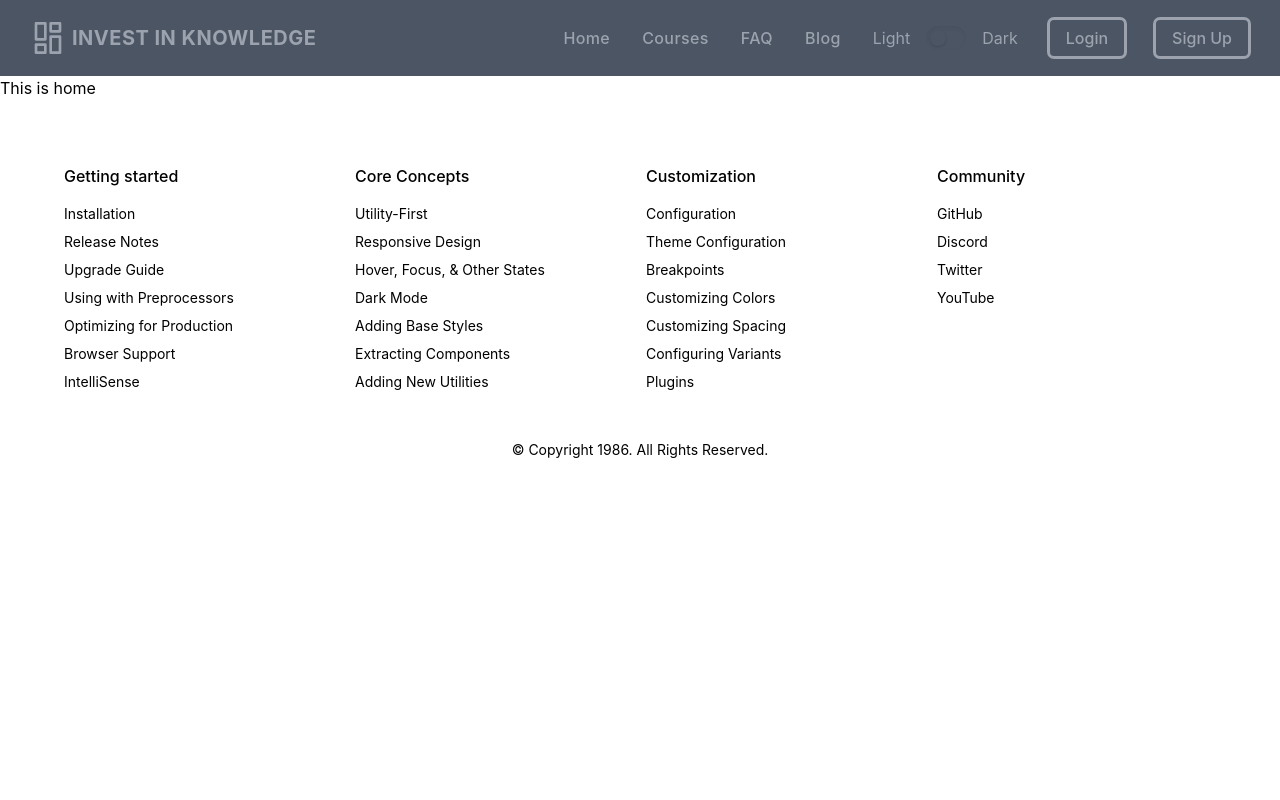
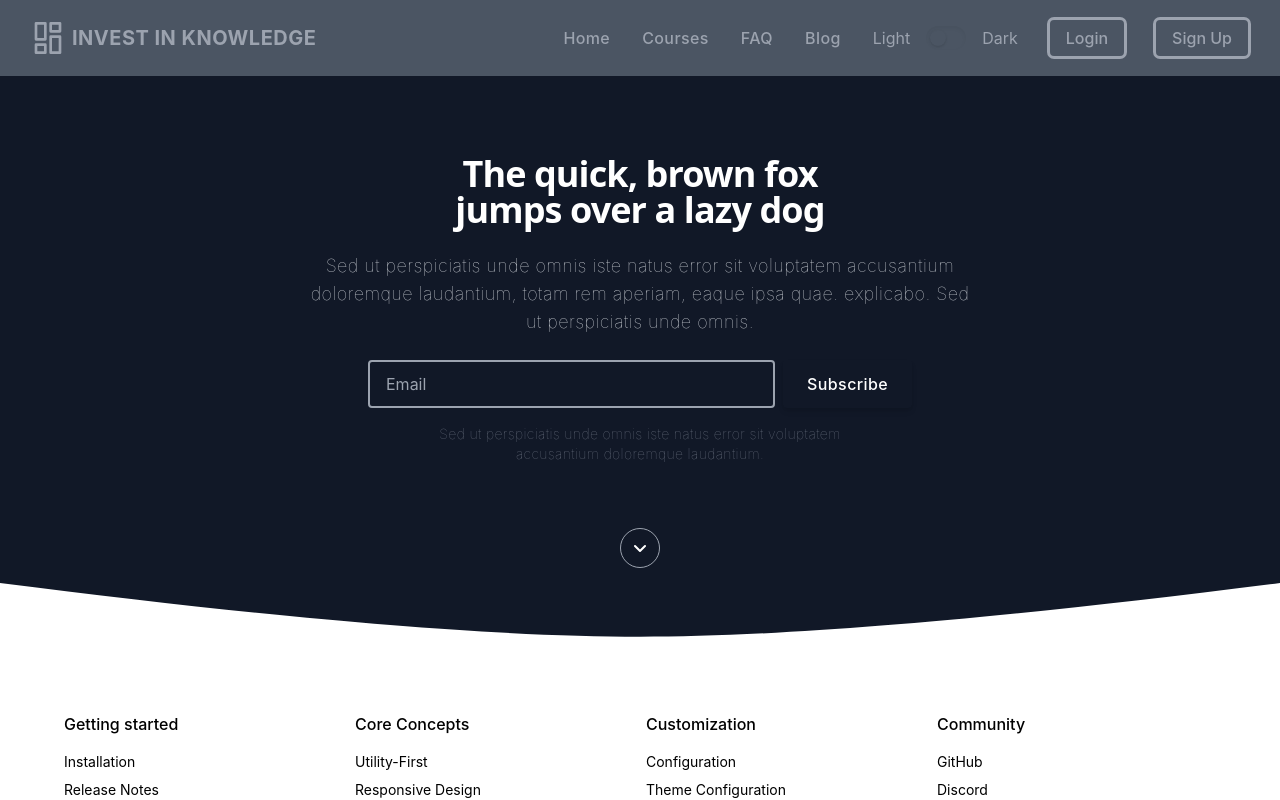
Before and after one commit to yusuf-khan-swd/invest-in-knowledge-client, a React (Create React App) app: page /home in a window 1280 px wide. Shown: the top 800 px of the page. Built offline with nearby package versions, Linux system fonts and the light colour scheme; no server answers.

Commit message:
added stylish header in  home

```diff
--- a/src/Pages/Courses/Courses.js
+++ b/src/Pages/Courses/Courses.js
@@ -5,7 +5,7 @@ import CourseCard from "../../components/CourseCard/CourseCard";
 const Courses = () => {
   const coursesCategory = useLoaderData();
   return (
-    <div className="grid grid-cols-5 container mx-auto">
+    <div className="grid grid-cols-5 container mx-auto pt-12 pb-20">
       <div className="col-span-1">
         {coursesCategory.map((course) => (
           <p className="underline m-2 mb-3" key={course.id}>
--- a/src/Pages/Home/Home.js
+++ b/src/Pages/Home/Home.js
@@ -2,8 +2,68 @@ import React from 'react';
 
 const Home = () => {
   return (
-    <div>
-      <h2>This is home</h2>
+    <div className="relative bg-gray-900">
+      <div className="absolute inset-x-0 bottom-0">
+        <svg
+          viewBox="0 0 224 12"
+          fill="currentColor"
+          className="w-full -mb-1 text-white"
+          preserveAspectRatio="none"
+        >
+          <path d="M0,0 C48.8902582,6.27314026 86.2235915,9.40971039 112,9.40971039 C137.776408,9.40971039 175.109742,6.27314026 224,0 L224,12.0441132 L0,12.0441132 L0,0 Z" />
+        </svg>
+      </div>
+      <div className="px-4 py-16 mx-auto sm:max-w-xl md:max-w-full lg:max-w-screen-xl md:px-24 lg:px-8 lg:py-20">
+        <div className="relative max-w-2xl sm:mx-auto sm:max-w-xl md:max-w-2xl sm:text-center">
+          <h2 className="mb-6 font-sans text-3xl font-bold tracking-tight text-white sm:text-4xl sm:leading-none">
+            The quick, brown fox
+            <br className="hidden md:block" />
+            jumps over a{' '}
+            <span className="relative inline-block">
+              lazy dog{' '}
+              <div className="w-full h-3 -mt-3 bg-deep-purple-accent-400" />
+            </span>
+          </h2>
+          <p className="mb-6 text-base font-thin tracking-wide text-gray-300 md:text-lg">
+            Sed ut perspiciatis unde omnis iste natus error sit voluptatem
+            accusantium doloremque laudantium, totam rem aperiam, eaque ipsa
+            quae. explicabo. Sed ut perspiciatis unde omnis.
+          </p>
+          <form className="flex flex-col items-center w-full mb-4 md:flex-row md:px-16">
+            <input
+              placeholder="Email"
+              required
+              type="text"
+              className="flex-grow w-full h-12 px-4 mb-3 text-white transition duration-200 bg-transparent border-2 border-gray-400 rounded appearance-none md:mr-2 md:mb-0 focus:border-deep-purple-accent-200 focus:outline-none focus:shadow-outline"
+            />
+            <button
+              type="submit"
+              className="inline-flex items-center justify-center w-full h-12 px-6 font-medium tracking-wide text-white transition duration-200 rounded shadow-md md:w-auto bg-deep-purple-accent-400 hover:bg-deep-purple-accent-700 focus:shadow-outline focus:outline-none"
+            >
+              Subscribe
+            </button>
+          </form>
+          <p className="max-w-md mb-10 text-xs font-thin tracking-wide text-gray-500 sm:text-sm sm:mx-auto md:mb-16">
+            Sed ut perspiciatis unde omnis iste natus error sit voluptatem
+            accusantium doloremque laudantium.
+          </p>
+          <a
+            href="/"
+            aria-label="Scroll down"
+            className="flex items-center justify-center w-10 h-10 mx-auto text-white duration-300 transform border border-gray-400 rounded-full hover:text-teal-accent-400 hover:border-teal-accent-400 hover:shadow hover:scale-110"
+          >
+            <svg
+              xmlns="http://www.w3.org/2000/svg"
+              width="12"
+              height="12"
+              viewBox="0 0 12 12"
+              fill="currentColor"
+            >
+              <path d="M10.293,3.293,6,7.586,1.707,3.293A1,1,0,0,0,.293,4.707l5,5a1,1,0,0,0,1.414,0l5-5a1,1,0,1,0-1.414-1.414Z" />
+            </svg>
+          </a>
+        </div>
+      </div>
     </div>
   );
 };
--- a/src/components/CourseCard/CourseCard.js
+++ b/src/components/CourseCard/CourseCard.js
@@ -2,14 +2,14 @@ import React from 'react';
 import { Link } from 'react-router-dom';
 
 const CourseCard = ({ course }) => {
-  const { courseName, img, courseId } = course;
+  const { courseId, courseName, description, img } = course;
   return (
     <Link to={`/courses/${courseId}`}>
       <div>
         <h3>{courseName}</h3>
         <img style={{ "width": "250px" }} src={img} alt="" />
+        <p>{description}</p>
       </div>
-
     </Link>
   );
 };
```
